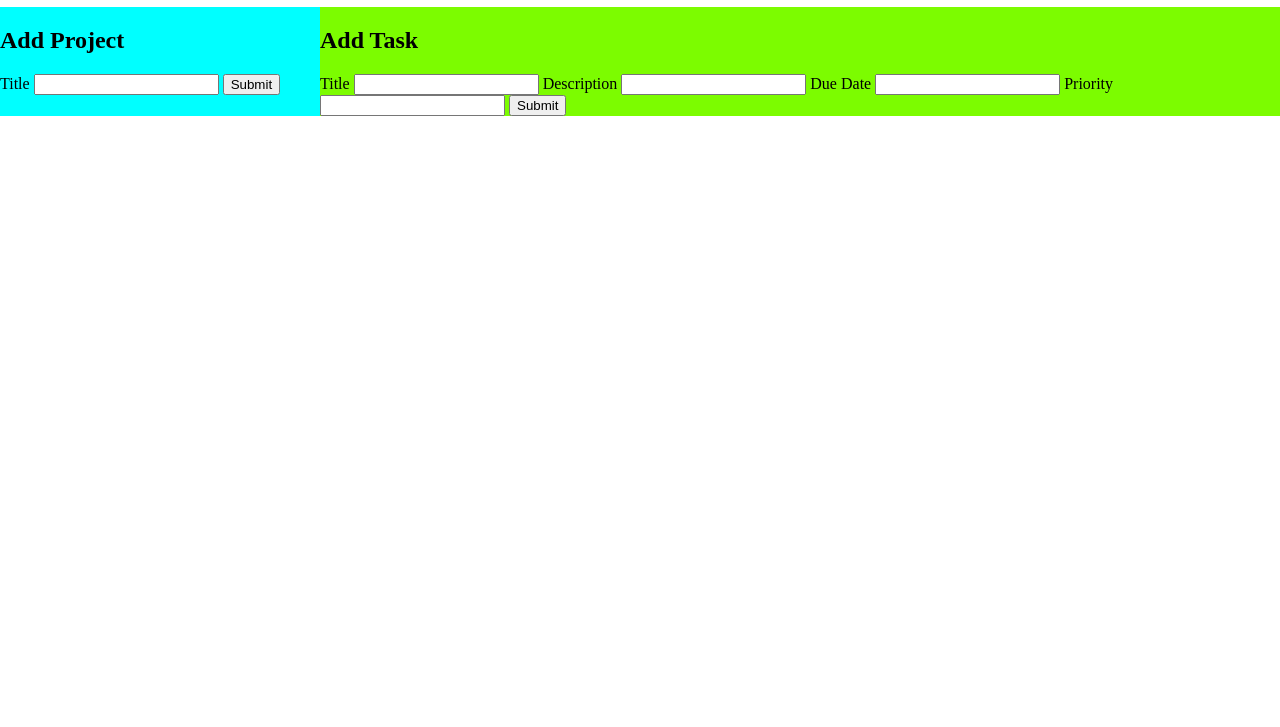
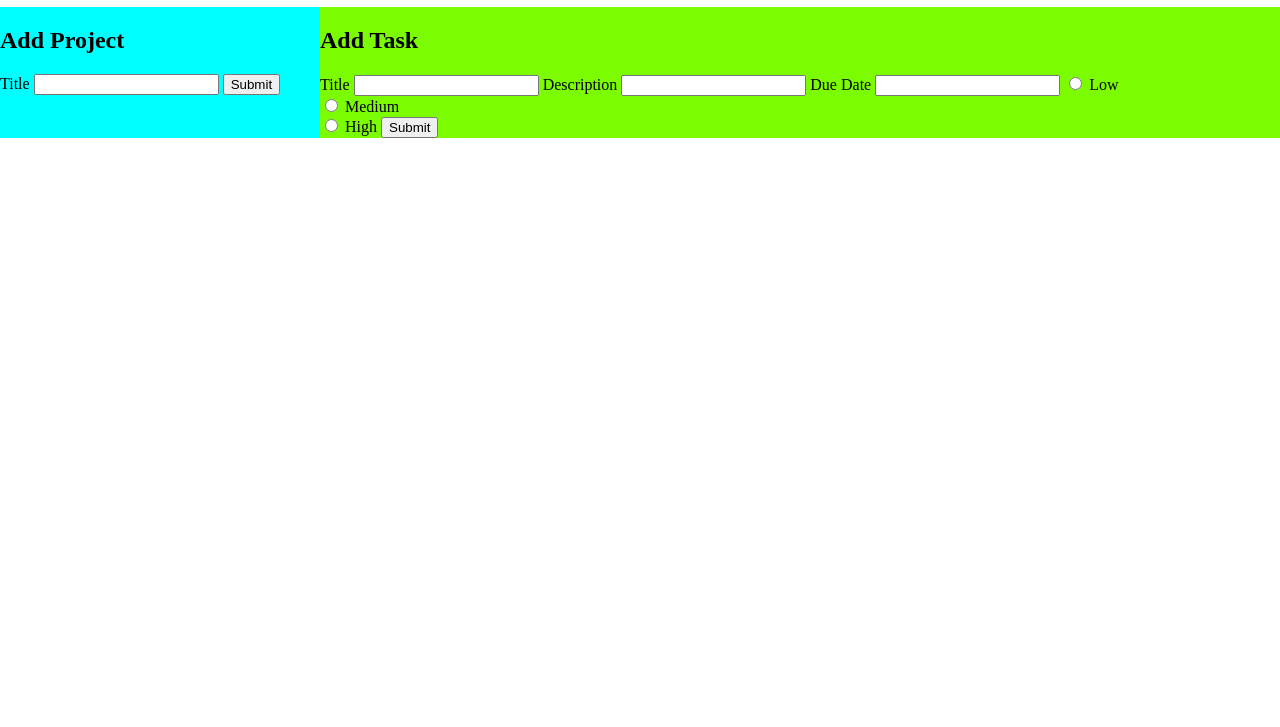
Before and after one commit to quirkyoni/todo-list, a plain HTML site: page index.html in a window 1280 px wide. Shown: the part 73-800 px from the top of the page. Drawn offline with Linux system fonts and the light colour scheme.

Commit message:
Added radio buttons to let users choose Priority level of Task

```diff
--- a/index.html
+++ b/index.html
@@ -28,8 +28,14 @@
                 <input type="text" class="form-task-description">
                 <label for="">Due Date</label>
                 <input type="text" class="form-task-due-date">
-                <label for="">Priority</label>
-                <input type="text" class="form-task-priority">
+                <!-- <label for="">Priority</label>
+                <input type="text" class="form-task-priority"> -->
+                <input type="radio" id="low-priority" name="priority" value="Low" class="form-task-priority">
+                <label for="low">Low</label><br>
+                <input type="radio" id="medium-priority" name="priority" value="Medium" class="form-task-priority">
+                <label for="medium">Medium</label><br>
+                <input type="radio" id="high-priority" name="priority" value="High" class="form-task-priority">
+                <label for="high">High</label>
                 <input type="submit" value="Submit" class="submit-task">
             </form>
         </section>
@@ -42,8 +48,14 @@
                 <input type="text" class="edit-form-task-description">
                 <label for="">Due Date</label>
                 <input type="text" class="edit-form-task-due-date">
-                <label for="">Priority</label>
-                <input type="text" class="edit-form-task-priority">
+                <!-- <label for="">Priority</label>
+                <input type="text" class="edit-form-task-priority"> -->
+                <input type="radio" id="low-priority" name="priority" value="Low" class="edit-form-task-priority low">
+                <label for="low">Low</label><br>
+                <input type="radio" id="medium-priority" name="priority" value="Medium" class="edit-form-task-priority medium">
+                <label for="medium">Medium</label><br>
+                <input type="radio" id="high-priority" name="priority" value="High" class="edit-form-task-priority high">
+                <label for="high">High</label>
                 <input type="submit" value="Submit" class="submit-edit">
             </form>
         </section>
```
Also changed, not shown: bundle.js.
